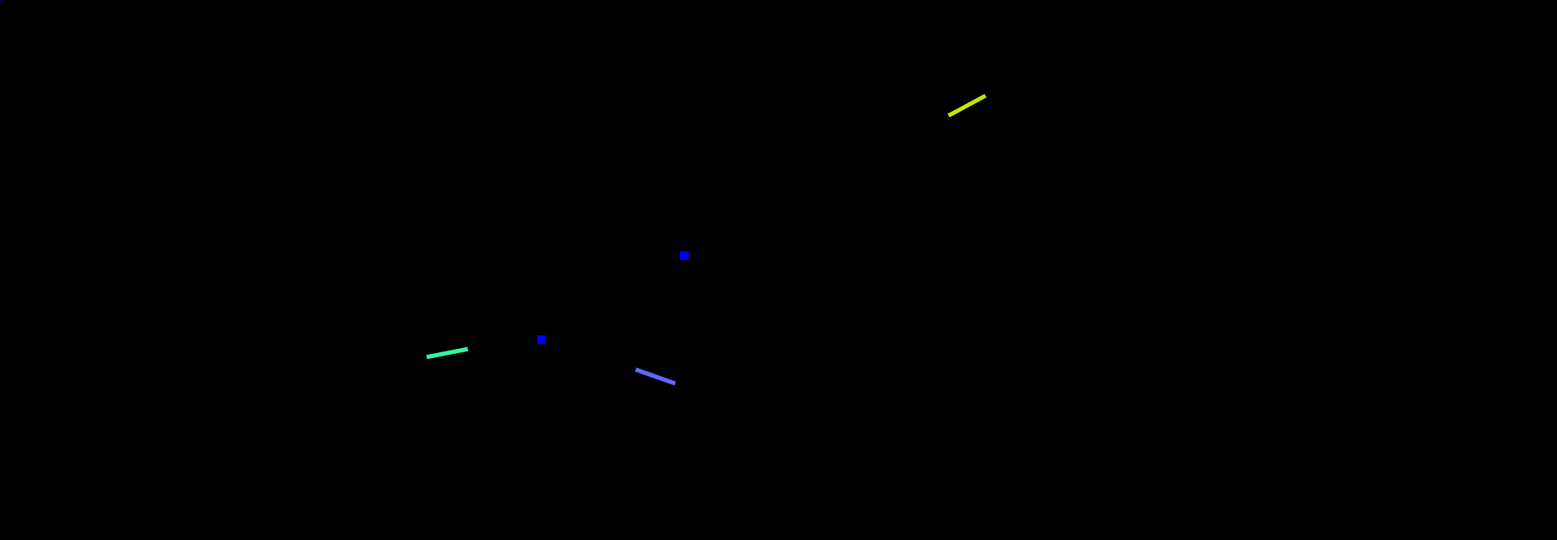
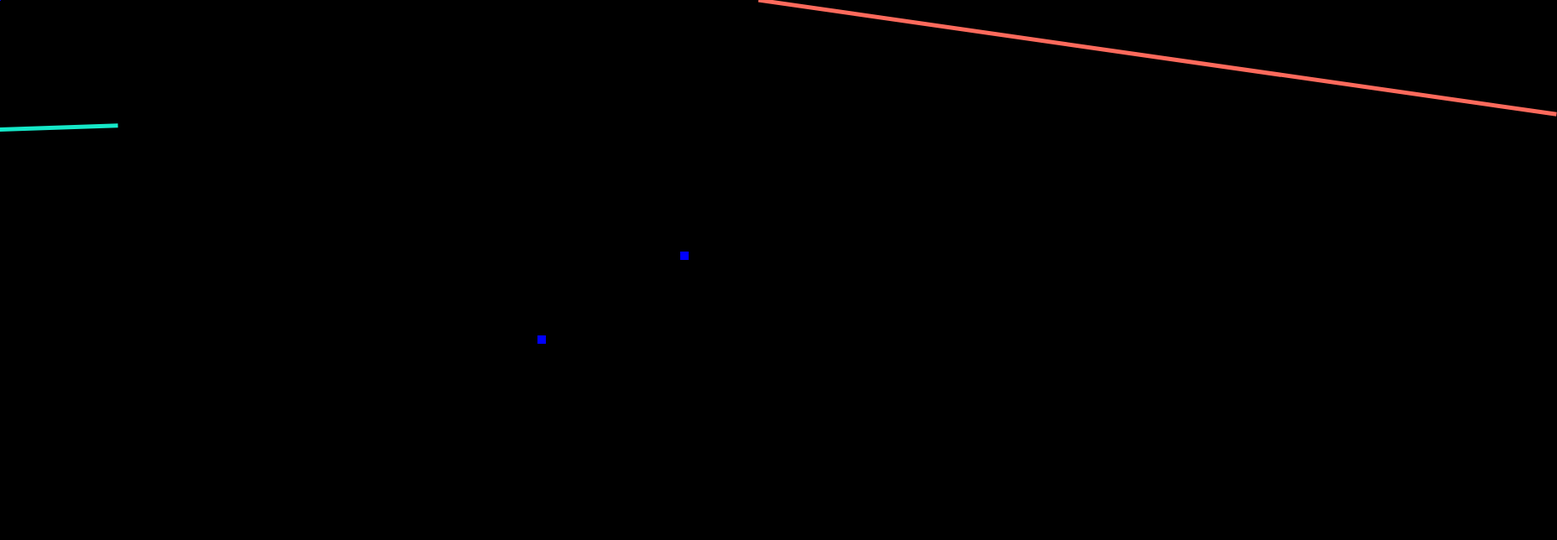
Before and after one commit to chadob/synthCube, a React (Create React App) app: page / in a window 1280 px wide. Shown: the top 644 px of the page at 84% size, 1854 px wide, since content can reach past the window. Built offline with nearby package versions, Linux system fonts and the light colour scheme.

Commit message:
need to fix offset equation

```diff
--- a/src/Containers/starContainer.js
+++ b/src/Containers/starContainer.js
@@ -29,14 +29,14 @@ export class StarContainer extends React.Component {
     let animateStar =
     `@-webkit-keyframes ${animationName} {
       0% {
-        height: ${this.state.height};
-        top: ${this.state.position.top};
-        left: ${this.state.position.left};
+        height: ${this.state.height}px;
+        top: ${this.state.position.top}px;
+        left: ${this.state.position.left}px;
       }
       100% {
-        height: ${this.state.finishedStats.maxHeight};
-        top: ${this.state.finishedStats.y};
-        left: ${this.state.finishedStats.x};
+        height: ${this.state.finishedStats.maxHeight}px;
+        top: ${this.state.finishedStats.y}px;
+        left: ${this.state.finishedStats.x}px;
       }
     }`;
     styleSheet.insertRule(animateStar, styleSheet.cssRules.length);
--- a/src/Containers/starsBoxContainer.js
+++ b/src/Containers/starsBoxContainer.js
@@ -27,15 +27,12 @@ export class StarsBoxContainer extends React.Component {
     const interval = 3000;
     setTimeout( ()=> {
       this.spawnStar();
-      this.starSpawnInterval();
     }, interval);
   }
   componentDidMount(prevProps, prevState) {
-    for (var i = 0; i < 5; i++) {
-      this.spawnStar();
+    for (var i = 0; i < 10; i++) {
+      this.starSpawnInterval();
     }
-    this.starSpawnInterval();
-    console.log(this.state);
   }
   spawnStar() {
     const starColor = this.state.colors[Math.floor(Math.random() * this.state.colors.length)];
@@ -54,33 +51,60 @@ export class StarsBoxContainer extends React.Component {
       top: Math.floor(Math.random() * Math.floor(this.state.windowDem.height))
     };
     const width = 5;
-    const height = 50;
+    const height = 1;
     const halfH = .5 * height;
 
-    let slope; //slope isn't always rise over run, it's actually just the opposite offset over adjacent offset
+    let tanLine; //tanLine isn't always rise over run, it's actually just the opposite offset over adjacent offset
     let rotation;
+    const slope = (position.top - this.state.windowDem.midScreenY) / (position.left - this.state.windowDem.midScreenX);
+    let endPoint;
     //Determine angle it needs to be rotated based on how farm from middle it is
     if (position.top > this.state.windowDem.midScreenY) {
       if (position.left > this.state.windowDem.midScreenX) {
-        slope = Math.abs((position.top - this.state.windowDem.midScreenY) / (position.left - this.state.windowDem.midScreenX));
-        rotation = Math.atan(slope) * 180/Math.PI + 90;
+        tanLine = Math.abs((position.top - this.state.windowDem.midScreenY) / (position.left - this.state.windowDem.midScreenX));
+        rotation = Math.atan(tanLine) * 180/Math.PI + 90;
       } else {
-        slope = Math.abs((position.left - this.state.windowDem.midScreenX) / (position.top - this.state.windowDem.midScreenY));
-        rotation = Math.atan(slope) * 180/Math.PI + 180;
+        tanLine = Math.abs((position.left - this.state.windowDem.midScreenX) / (position.top - this.state.windowDem.midScreenY));
+        rotation = Math.atan(tanLine) * 180/Math.PI + 180;
       }
     } else {
       if (position.left > this.state.windowDem.midScreenX) {
-        slope = Math.abs((position.left - this.state.windowDem.midScreenX) / (position.top - this.state.windowDem.midScreenY));
-        rotation = Math.atan(slope) * 180/Math.PI + 0;
+        tanLine = Math.abs((position.left - this.state.windowDem.midScreenX) / (position.top - this.state.windowDem.midScreenY));
+        rotation = Math.atan(tanLine) * 180/Math.PI + 0;
       } else {
-        slope = Math.abs((position.top - this.state.windowDem.midScreenY) / (position.left - this.state.windowDem.midScreenX));
-        rotation = Math.atan(slope) * 180/Math.PI + 270;
+        tanLine = Math.abs((position.top - this.state.windowDem.midScreenY) / (position.left - this.state.windowDem.midScreenX));
+        rotation = Math.atan(tanLine) * 180/Math.PI + 270;
       }
     }
     const tOffset = (Math.cos((90 - (rotation - 90)) * Math.PI / 180) * halfH) + halfH;
     const lOffset = (Math.sin((90 - (rotation - 90)) * Math.PI / 180) * halfH);
     position.left = position.left - lOffset;
     position.top = position.top - tOffset;
+    const lifeSpan = 3;
+    const growthRate = 10;
+    const maxHeight = lifeSpan * growthRate * 60;
+    const tMaxOffset = (Math.cos((90 - (rotation - 90)) * Math.PI / 180) * .5 * maxHeight) + .5 * maxHeight;
+    const lMaxOffset = (Math.sin((90 - (rotation - 90)) * Math.PI / 180) * .5 * maxHeight);
+    console.log(maxHeight);
+    console.log(tMaxOffset);
+    console.log(lMaxOffset);
+    if (position.top > this.state.windowDem.midScreenY) {
+      if (position.left > this.state.windowDem.midScreenX) {
+        endPoint = {x: position.left + this.state.windowDem.midScreenX - lMaxOffset, y: position.top + this.state.windowDem.midScreenY + tMaxOffset};
+        console.log(lMaxOffset);
+      } else {
+        endPoint = {x: position.left - this.state.windowDem.midScreenX - lMaxOffset, y: position.top + this.state.windowDem.midScreenY + tMaxOffset};
+        console.log(lMaxOffset);
+      }
+    } else {
+      if (position.left > this.state.windowDem.midScreenX) {
+        endPoint = {x: position.left + this.state.windowDem.midScreenX - lMaxOffset, y: position.top - this.state.windowDem.midScreenY + tMaxOffset};
+        console.log(lMaxOffset);
+      } else {
+        endPoint = {x: position.left - this.state.windowDem.midScreenX - lMaxOffset, y: position.top - this.state.windowDem.midScreenY + tMaxOffset};
+        console.log(lMaxOffset);
+      }
+    }
 
     const distanceMid = Math.sqrt(Math.pow((position.left - this.state.windowDem.midScreenX), 2) + (Math.pow(position.top - this.state.windowDem.midScreenX), 2));
     const percentDone = {
@@ -91,11 +115,8 @@ export class StarsBoxContainer extends React.Component {
       x: this.state.windowDem.width - position.left,
       y: this.state.windowDem.height - position.top
     };
-    const endPoint = percentDone.x > percentDone.y ? {x: this.state.windowDem.width, y: this.state.windowDem.width * slope} : {x: this.state.windowDem.height / slope, y: this.state.windowDem.height};
+    console.log(position);
     console.log(endPoint);
-    const lifeSpan = 3;
-    const growthRate = 10;
-    const maxHeight = lifeSpan * growthRate;
     const finishedStats = {
       maxHeight: maxHeight,
       x: endPoint.x - (Math.sin((90 - (rotation - 90)) * Math.PI / 180) * maxHeight),
```
Also changed, not shown: src/Styles/middleDot.css (added).
